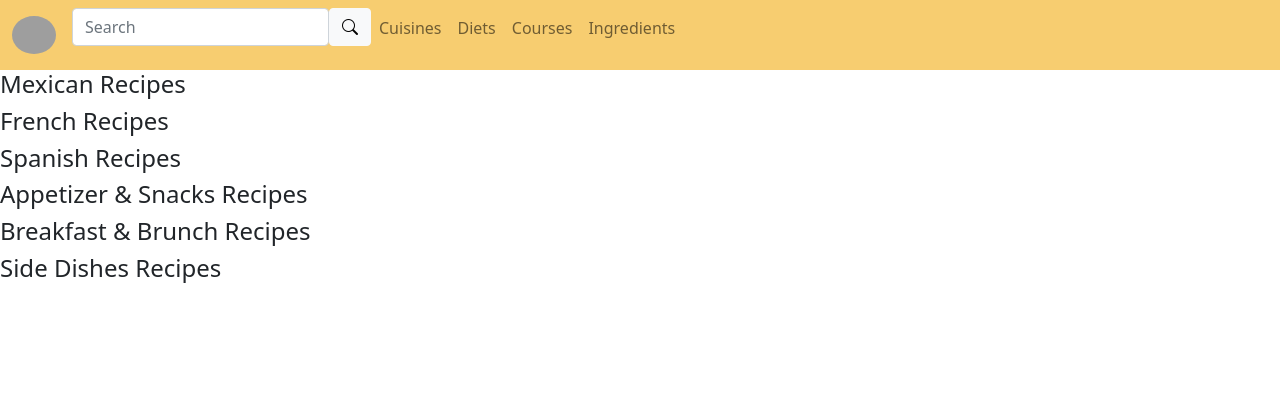
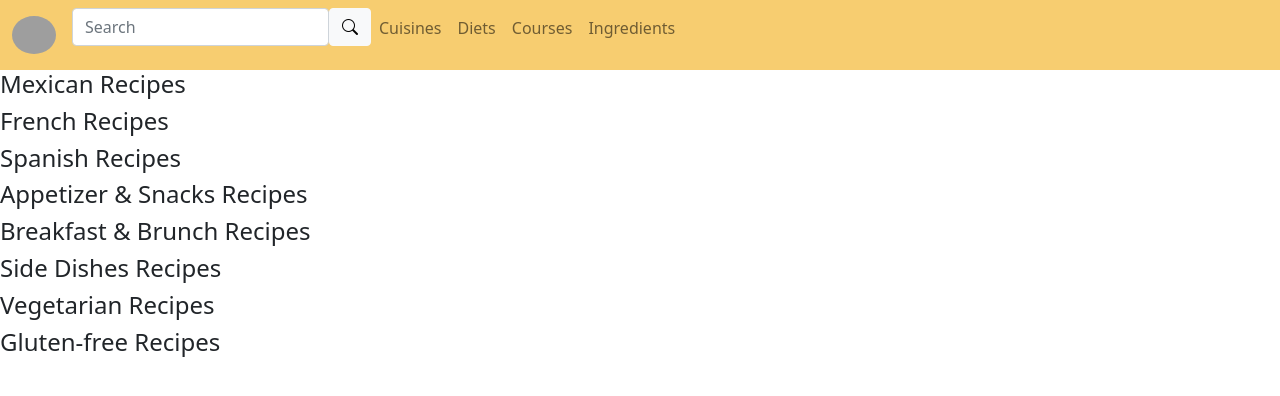
Before and after one commit to xena718/recipe_app_dev, a Flask app: page /browse in a window 1280 px wide. Shown: the top 396 px of the page. Run offline with Flask 2, Linux system fonts and the light colour scheme; tables that the repository leaves empty hold one stand-in row (values such as "Sample post"); grey boxes are pictures that could not be loaded.

Commit message:
update browse page

```diff
--- a/crud.py
+++ b/crud.py
@@ -87,10 +87,24 @@ def get_some_recipes_3_courses():
 
     for course_type in selected_3_courses:
         all_recipes_of_the_course = recipes_join_courses_query.filter(Course.name ==course_type).all()
-        selected_recipes =  random.sample(all_recipes_of_the_course, min(len(all_recipes_of_the_course),3))
+        selected_recipes = random.sample(all_recipes_of_the_course, min(len(all_recipes_of_the_course),3))
         some_recipes_3_courses[course_type] = selected_recipes
 
     return some_recipes_3_courses
+
+def get_some_recipes_2_specialdiets():
+    some_recipes_2_specialdiets = {}
+    two_specialdiets = ["Vegetarian", "Gluten-free"]
+
+    recipes_join_specialdiet_query = db.session.query(Recipe).join(Recipe_Specialdiet,Recipe_Specialdiet.recipe_id== Recipe.recipe_id).join(Specialdiet, Specialdiet.specialdiet_id==Recipe_Specialdiet.specialdiet_id)
+
+    for specialdiet_type in two_specialdiets:
+        all_recipes_of_the_specialdiet = recipes_join_specialdiet_query.filter(Specialdiet.name ==specialdiet_type).all()
+        selected_recipes = random.sample(all_recipes_of_the_specialdiet, min(len(all_recipes_of_the_specialdiet),3))
+        some_recipes_2_specialdiets[specialdiet_type] = selected_recipes
+
+    return some_recipes_2_specialdiets
+
 
 def recipes_dbjoinedload_cuisines():
     return Recipe.query.options(db.joinedload('cuisine')).all()
--- a/server.py
+++ b/server.py
@@ -313,10 +313,9 @@ def browse_recipes():
 
     some_recipes_3_cuisines = crud.get_some_recipes_3_cuisines()
     some_recipes_3_courses = crud.get_some_recipes_3_courses()
+    some_recipes_2_specialdiets = crud.get_some_recipes_2_specialdiets()
 
-
-    return render_template('browse_recipe.html', some_recipes_3_cuisines=some_recipes_3_cuisines, some_recipes_3_courses=some_recipes_3_courses)
-
+    return render_template('browse_recipe.html', some_recipes_3_cuisines=some_recipes_3_cuisines, some_recipes_3_courses=some_recipes_3_courses, some_recipes_2_specialdiets=some_recipes_2_specialdiets)
 
 
 @app.route("/search", methods=["POST"])
--- a/templates/browse_recipe.html
+++ b/templates/browse_recipe.html
@@ -63,6 +63,9 @@
                   {% for course in recipe.courses %}
                   #{{course.name}}
                   {% endfor %}
+                  {% for specialdiet in recipe.specialdiets %}
+                  #{{specialdiet.name}}
+                  {% endfor %}
                 </div>
             </div>
           </div>
@@ -89,6 +92,38 @@
                   {% for course in recipe.courses %}
                   #{{course.name}}
                   {% endfor %}
+                  {% for specialdiet in recipe.specialdiets %}
+                    #{{specialdiet.name}}
+                  {% endfor %}
+                </div>
+            </div>
+          </div>
+      </div>
+    {% endfor %}
+  {% endfor %}
+  {% for specialdiet_type, recipes in some_recipes_2_specialdiets.items() %}
+  <h4>{{specialdiet_type}} Recipes</h4>
+    {% for recipe in recipes %}
+      <div class="col-xs-12 col-sm-6 col-md-6 col-lg-4 saved-recipe-summary mt-3">
+          <div class="card text-center bg-light">
+            <a href="/recipe/{{recipe.recipe_id}}">
+                <img class="card-img-top img-circle" src="{{ recipe.photo_url }}">
+            </a>
+            <div class="card-text">
+              <form action="/add-to-saved/{{ recipe.recipe_id }}" method="POST">
+                <button type="submit">Favorite</button>
+              </form>
+            </div>
+            <div class="card-body">
+                <h5 class="card-title"><a href="/recipe/{{recipe.recipe_id}}">{{ recipe.title }}</a></h5>
+                <div class="price card-text">
+                  #{{ recipe.cuisine.name }}
+                  {% for course in recipe.courses %}
+                    #{{course.name}}
+                  {% endfor %}
+                  {% for specialdiet in recipe.specialdiets %}
+                    #{{specialdiet.name}}
+                  {% endfor %}
                 </div>
             </div>
           </div>
```
